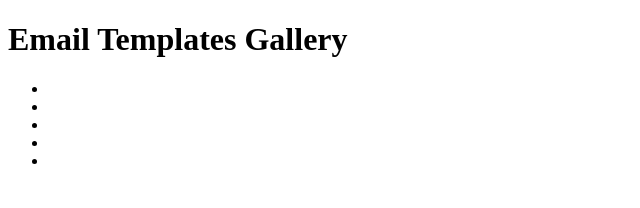
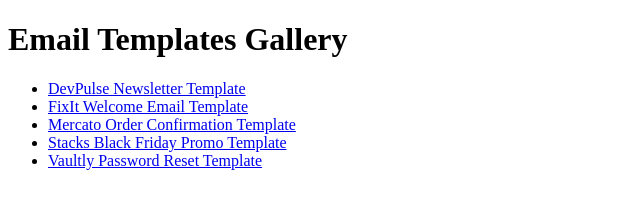
Before and after one commit to Melmoyo/Email-Templates, a website: page email-templates/index.html in a window 1280 px wide. Shown: the whole page, without its empty margins (0-640 px from the left). Drawn offline with Linux system fonts and the light colour scheme.

Commit message:
fix gallery

```diff
--- a/email-templates/index.html
+++ b/email-templates/index.html
@@ -8,11 +8,11 @@
 <body>
     <h1>Email Templates Gallery</h1>
     <ul>
-        <li></li><a href="devpulse"></a></li>
-    <li><a href="fixit/index.html"></a></li>
-    <li><a href="mercato/index.html"></a></li>
-    <li><a href="stackd/index.html"></a></li>
-    <li><a href="vaultly/index.html"></a></li>
+    <li><a href="devpulse/newsletter-email.html">DevPulse Newsletter Template</a></li>
+    <li><a href="fixit/welcome-email.html">FixIt Welcome Email Template</a></li>
+    <li><a href="mercato/confirmation-email.html">Mercato Order Confirmation Template</a></li>
+    <li><a href="stackd/black-friday-email.html">Stacks Black Friday Promo Template</a></li>
+    <li><a href="vaultly/password-reset-email.html">Vaultly Password Reset Template</a></li>
     </ul>
 
 </body>
```
